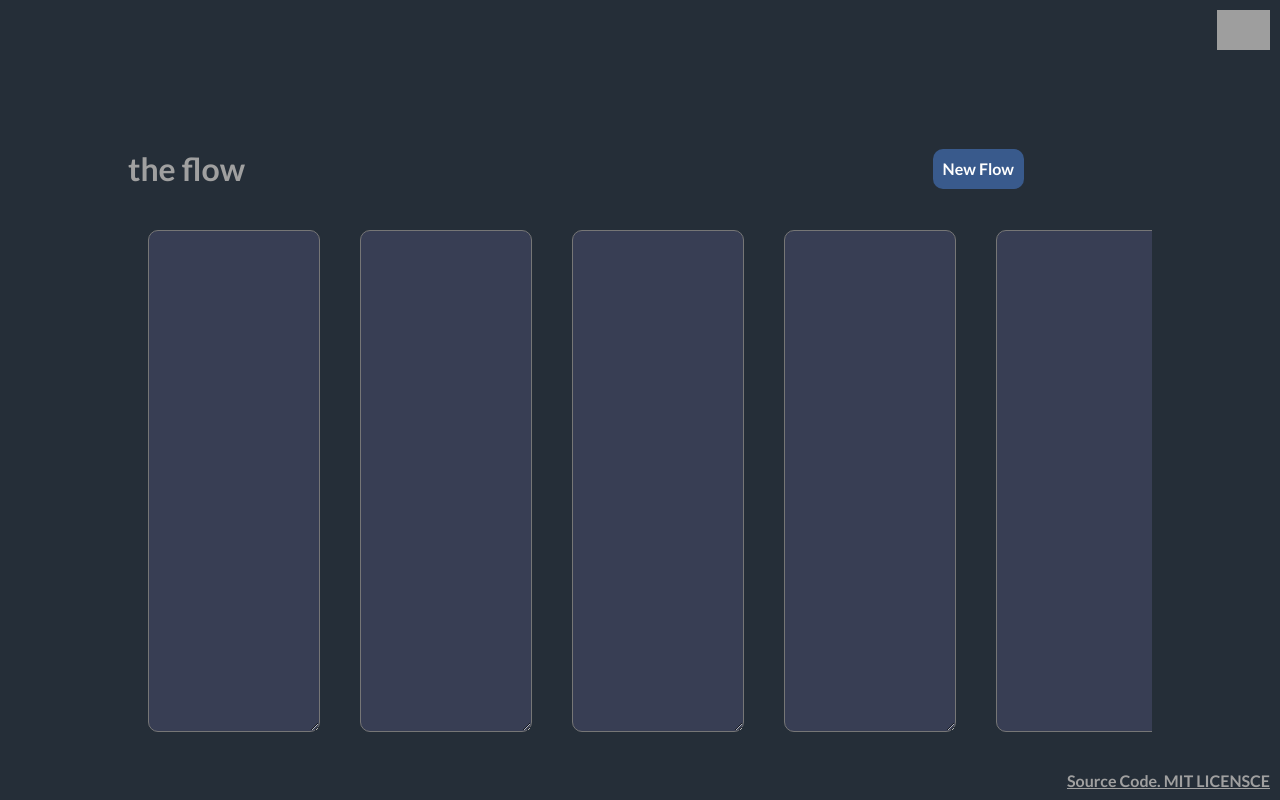
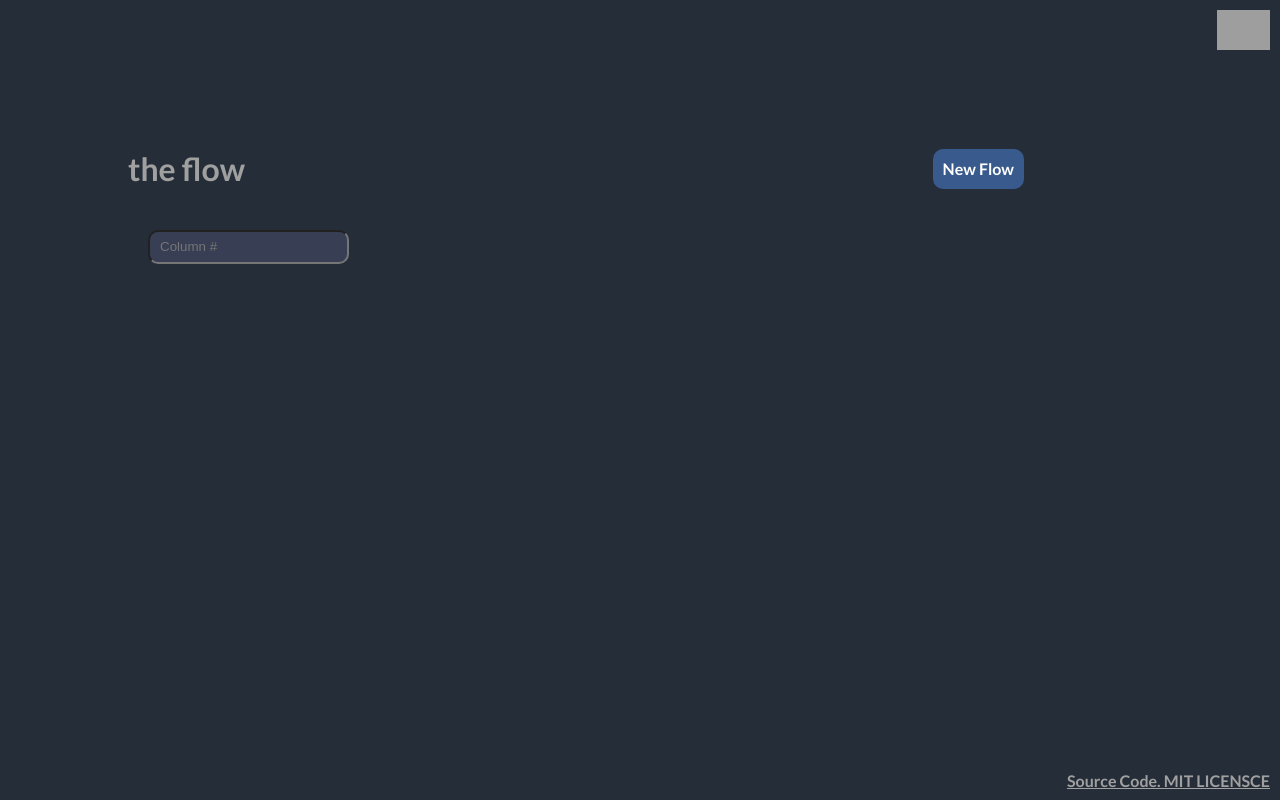
Before and after one commit to neelr/TheDebateTimer, a Next.js app: page /flow in a window 1280 px wide. Built offline with nearby package versions, Linux system fonts and the light colour scheme; grey boxes are pictures that could not be loaded.

Commit message:
add number for flow

```diff
--- a/components/Layout.js
+++ b/components/Layout.js
@@ -20,6 +20,20 @@ export default class Layout extends React.Component {
                     padding:0;
                     height:100%;
                     width:100%;
+                }
+                .textarea {
+                    background-color: #383e54;
+                    color:white;
+                    min-width:150px;
+                    padding:10px;
+                    border-radius:10px;
+                    height:50vh;
+                    margin:20px;
+                }
+                .textarea :focus {
+                    outline: none !important;
+                    border:1px solid red;
+                    box-shadow: 0 0 10px #719ECE;
                 }
                 h1, h2{
                     text-align:center;
--- a/package.json
+++ b/package.json
@@ -27,8 +27,7 @@
   "license": "MIT",
   "dependencies": {
     "dom-to-image": "^2.6.0",
-    "electron-packager": "^14.0.6",
-    "hotkeys-js": "^3.7.2"
+    "electron-packager": "^14.0.6"
   },
   "devDependencies": {
     "dotenv": "^8.1.0",
--- a/pages/flow.js
+++ b/pages/flow.js
@@ -2,6 +2,23 @@ import Layout from "../components/Layout";
 var domtoimage = require('dom-to-image');
 
 export default class Flow extends React.Component {
+    state = {
+        text:[]
+    }
+    enter (ele) {
+        var arr = this.state.text;
+        var amount = ele.value - this.state.text.length;
+        if (amount > 0) {
+            for (var i = 0; i <amount;i++) {
+                arr.push(<textarea className="textarea"></textarea>)
+            }
+        } else if (amount < 0) {
+            for (var i = 0; i < Math.abs(amount); i ++) {
+                arr.pop();
+            }
+        }
+        this.setState({text:arr});
+    }
     render() {
         return (
             <Layout display="none">
@@ -10,13 +27,11 @@ export default class Flow extends React.Component {
                         <h1>the flow</h1>
                         <a onClick={save} className="button" id="new">New Flow</a>
                     </div>
+                    <div style={{ display: "flex", flexDirection: "row", height: "auto" }}>
+                    <input min="0" onChange={() => this.enter(document.getElementById("inp"))} id="inp" className="textarea" placeholder="Column #" style={{height:"10px"}} type="number"/>
+                    </div>
                     <div id="flow" className="flex-row">
-                        <textarea></textarea>
-                        <textarea></textarea>
-                        <textarea></textarea>
-                        <textarea></textarea>
-                        <textarea></textarea>
-                        <textarea></textarea>
+                        {this.state.text}
                     </div>
                 </div>
                 <style jsx>{`
@@ -30,20 +45,6 @@ export default class Flow extends React.Component {
                     overflow:auto;
                     background-color:rgb(37, 46, 56);
                     width:80vw;
-                }
-                textarea {
-                    background-color: #383e54;
-                    color:white;
-                    min-width:150px;
-                    padding:10px;
-                    border-radius:10px;
-                    height:60vh;
-                    margin:20px;
-                }
-                textarea :focus {
-                    outline: none !important;
-                    border:1px solid red;
-                    box-shadow: 0 0 10px #719ECE;
                 }
                 .button {
                     height:20px;
```
Also changed, not shown: 1 other file (tests, documents, lock files or other folders).
